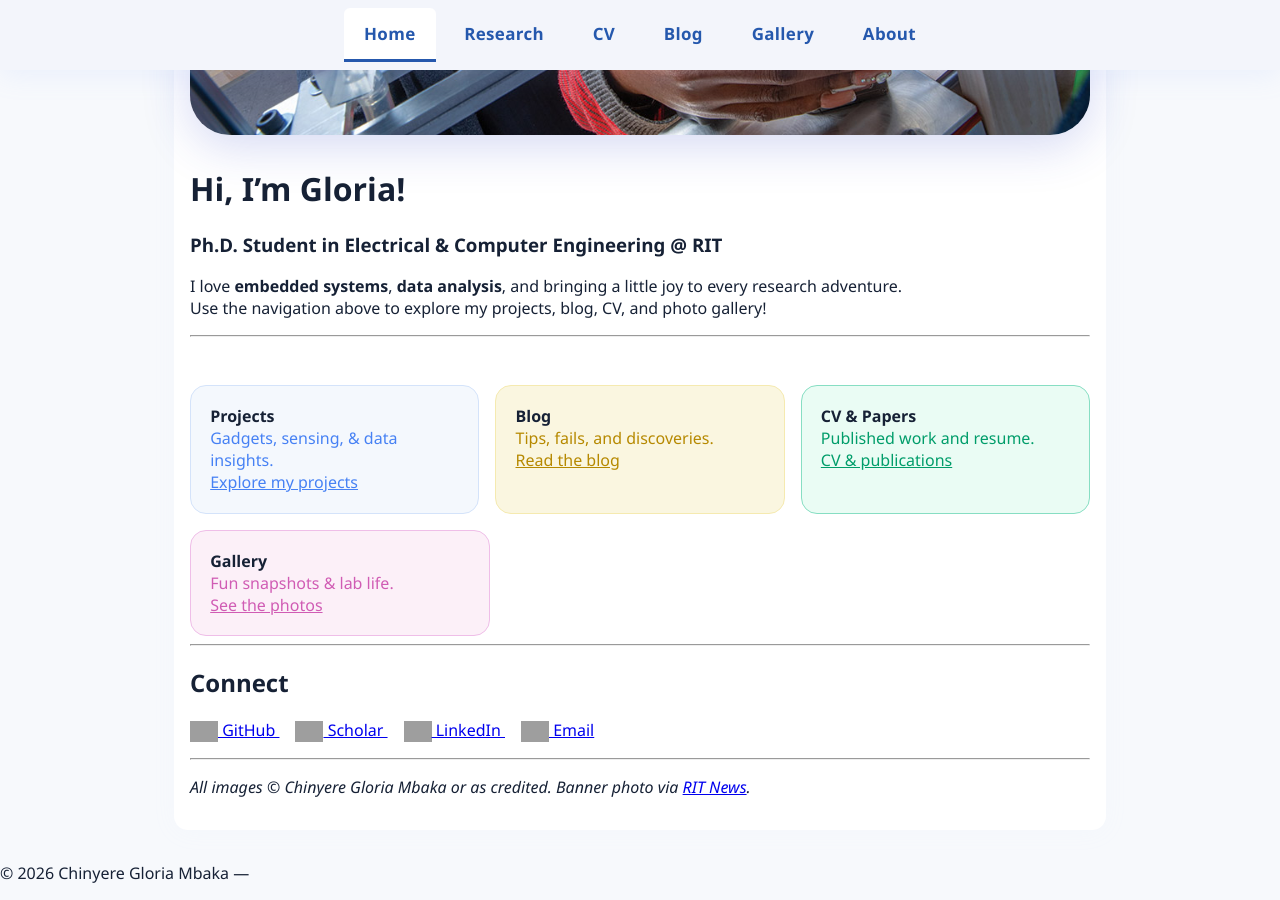
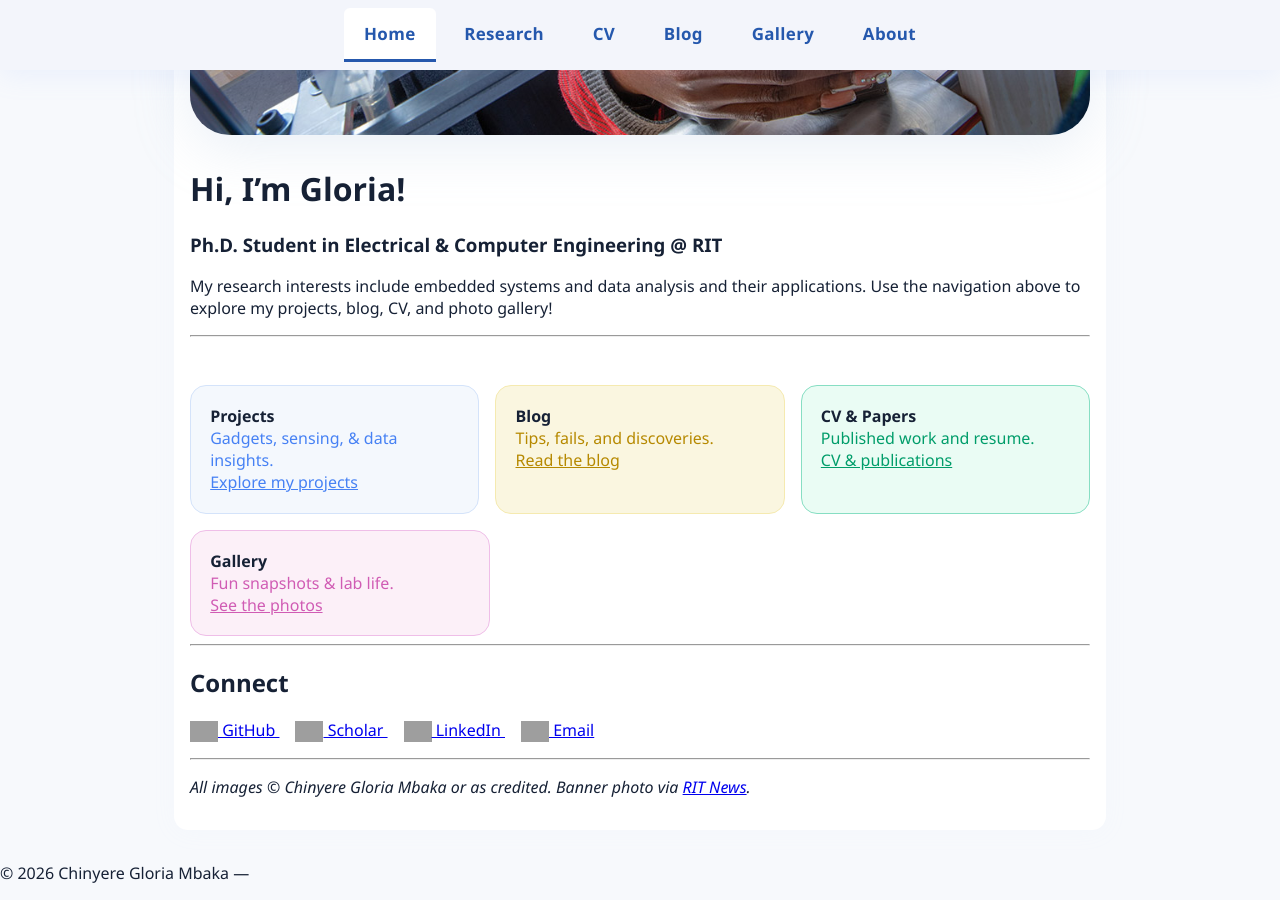
Before and after one commit to mbaglo/mbaglo.github.io, a Jekyll site: the page built from index.md, in a window 1280 px wide and 900 px high, scrolled down 660 px. Built offline with Jekyll 4.4.1, drawn with Linux system fonts in a browser that asks for light colours; grey boxes are pictures that could not be loaded.

Commit message:
Update homepage intro text to: 'My research interests include embedded systems and data analysis and their applications.'

```diff
--- a/index.md
+++ b/index.md
@@ -3,12 +3,12 @@ title: Home
 layout: default
 ---
 
-<img src="/assets/img/gloria_mbaka_rit.jpg" alt="Chinyere Gloria Mbaka at RIT" style="width: 100%; max-width:1100px; display: block; margin: 0 auto 2rem auto; border-radius: 2.5rem; box-shadow: 0 10px 48px rgba(52,72,197,.21);" />
+<img src="/assets/img/gloria_mbaka_rit.jpg" alt="Chinyere Gloria Mbaka at RIT" style="width: 100%; max-width:1100px; display: block; margin: 0 auto 2rem auto; border-radius: 2.5rem; box-shadow: 0 12px 56px #abc3dd44;">
 
 # Hi, I'm Gloria!
 ### Ph.D. Student in Electrical & Computer Engineering @ RIT
 
-I love **embedded systems**, **data analysis**, and bringing a little joy to every research adventure.
+My research interests include embedded systems and data analysis and their applications.
 Use the navigation above to explore my projects, blog, CV, and photo gallery!
 
 ---
```
